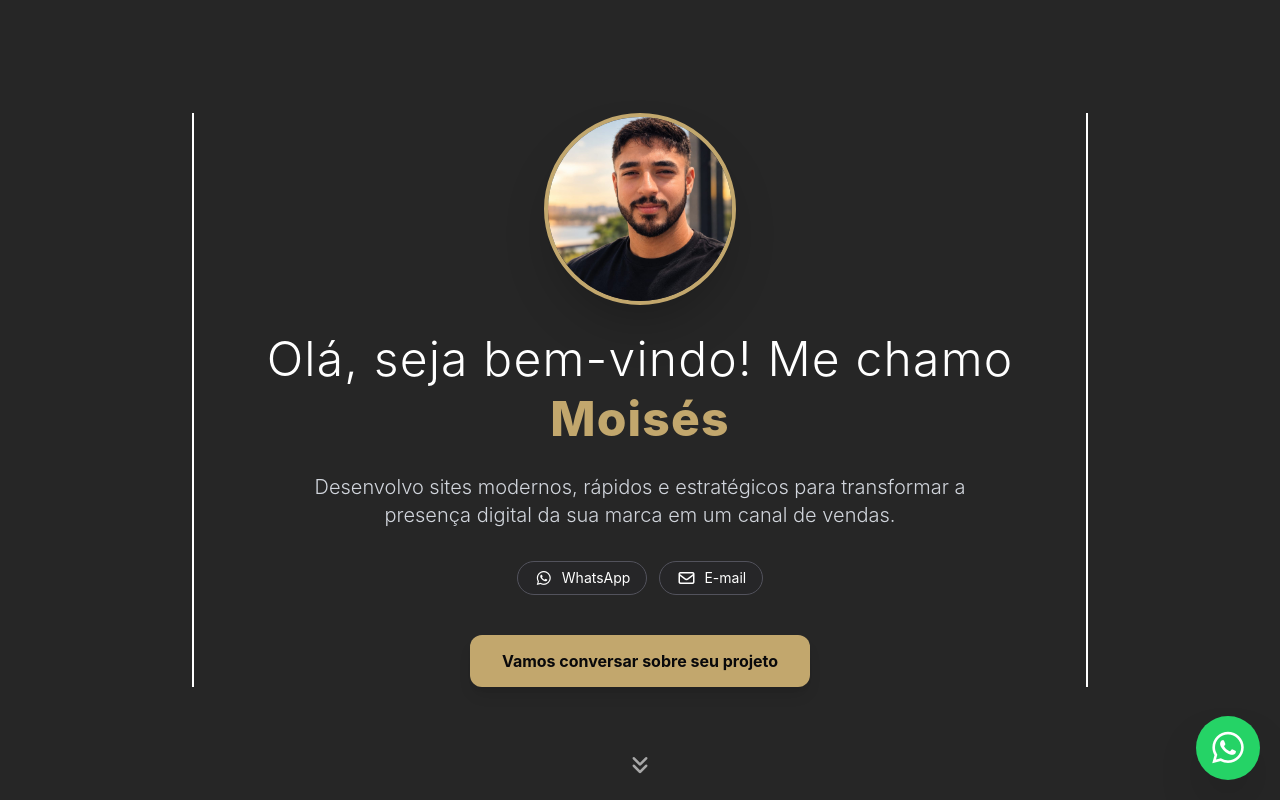
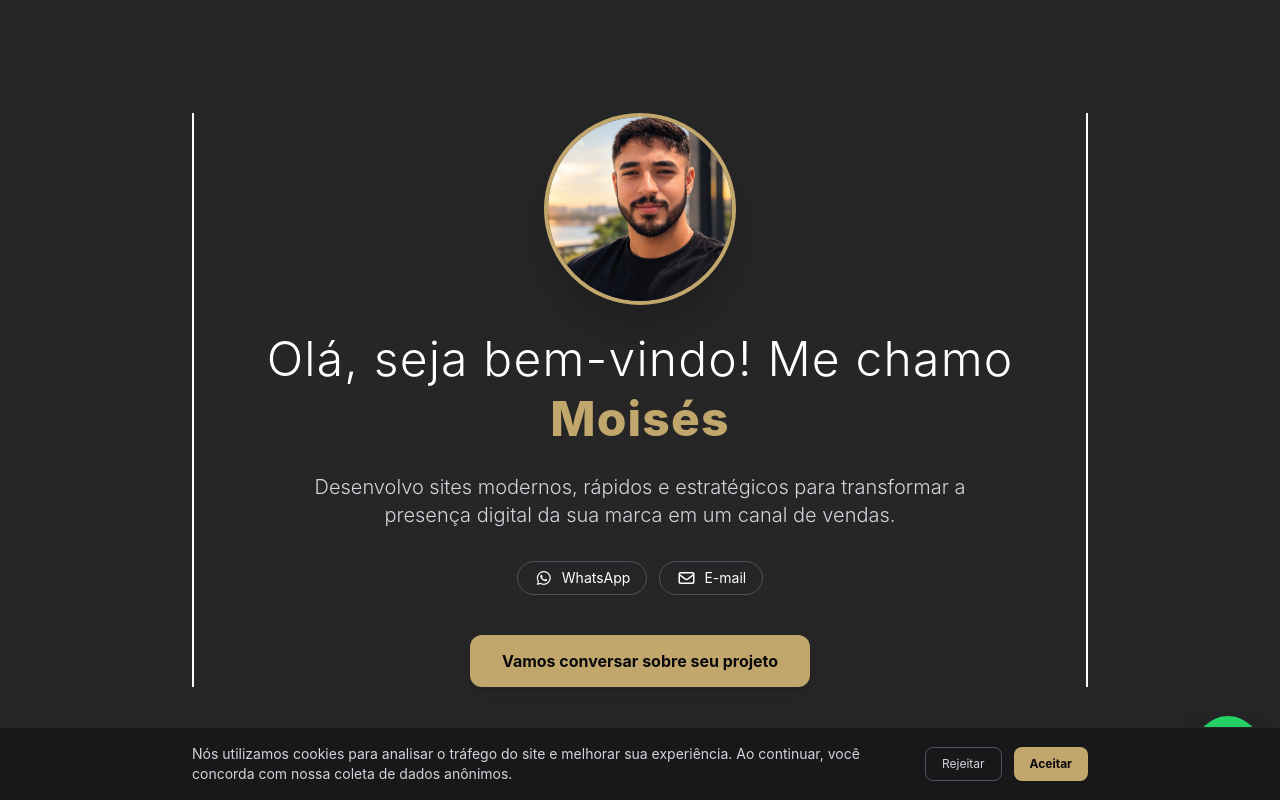
Before and after one commit to moises404/personal-portfolio, a React (Vite) app: page / in a window 1280 px wide. Shown: the top 800 px of the page. Built offline with nearby package versions, Linux system fonts and the light colour scheme.

Commit message:
update with cookiebanner and logic

```diff
--- a/index.html
+++ b/index.html
@@ -1,7 +1,27 @@
 <!doctype html>
-<html lang="en">
+<html lang="pt-BR">
   <head>
-    <!-- GA4 -->
+    <meta charset="UTF-8" />
+    <link rel="icon" type="image/svg+xml" href="/favicon.svg" />
+    <meta name="viewport" content="width=device-width, initial-scale=1.0" />
+
+    <!-- 1. Consent Mode v2 - Bloqueia o Analytics por padrão (LGPD) -->
+    <script>
+      window.dataLayer = window.dataLayer || [];
+      function gtag(){dataLayer.push(arguments);}
+
+      // Verifica se o usuário já havia aceito anteriormente
+      var hasConsent = localStorage.getItem("cookie_consent") === "granted";
+
+      gtag('consent', 'default', {
+        'ad_storage': hasConsent ? 'granted' : 'denied',
+        'analytics_storage': hasConsent ? 'granted' : 'denied',
+        'ad_user_data': hasConsent ? 'granted' : 'denied',
+        'ad_personalization': hasConsent ? 'granted' : 'denied'
+      });
+    </script>
+
+    <!-- 2. Google Tag Manager -->
     <script>
       (function (w, d, s, l, i) {
         w[l] = w[l] || [];
@@ -14,10 +34,8 @@
         f.parentNode.insertBefore(j, f);
       })(window, document, "script", "dataLayer", "GTM-MQLXDTNQ");
     </script>
-    <!--  -->
-    <meta charset="UTF-8" />
-    <link rel="icon" type="image/svg+xml" href="/favicon.svg" />
-    <meta name="viewport" content="width=device-width, initial-scale=1.0" />
+    <!-- End Google Tag Manager -->
+
     <link
       rel="stylesheet"
       href="https://cdnjs.cloudflare.com/ajax/libs/font-awesome/7.3.1/css/all.css"
@@ -25,21 +43,21 @@
       crossorigin="anonymous"
       referrerpolicy="no-referrer"
     />
-    <title>portf</title>
+    <title>Portfólio</title>
   </head>
   <body>
-    <div id="root"></div>
-    <script type="module" src="/src/main.jsx"></script>
-
     <!-- Google Tag Manager (noscript) -->
-    <noscript
-      ><iframe
+    <noscript>
+      <iframe
         src="https://www.googletagmanager.com/ns.html?id=GTM-MQLXDTNQ"
         height="0"
         width="0"
         style="display: none; visibility: hidden"
-      ></iframe
-    ></noscript>
+      ></iframe>
+    </noscript>
     <!-- End Google Tag Manager (noscript) -->
+
+    <div id="root"></div>
+    <script type="module" src="/src/main.jsx"></script>
   </body>
 </html>
--- a/src/App.jsx
+++ b/src/App.jsx
@@ -1,9 +1,13 @@
 // imgs
 import perfil from "./imgs/perfil.jpeg";
 
-// Analitycs
+// Analitycs vercel
 import { Analytics } from "@vercel/analytics/react"
 
+// Components
+import { CookieBanner } from "./components/CookieBanner";
+
+// CSS
 import "./App.css";
 
 function App() {
@@ -283,6 +287,9 @@ function App() {
         </span>
       </a>
 
+
+      <CookieBanner />
+
       <Analytics />
     </>
   );
--- /dev/null
+++ b/src/components/CookieBanner.jsx
@@ -0,0 +1,61 @@
+import React, { useState, useEffect } from "react";
+
+export function CookieBanner() {
+  const [showBanner, setShowBanner] = useState(false);
+
+  useEffect(() => {
+    // Verifica se o usuário já fez uma escolha
+    const consent = localStorage.getItem("cookie_consent");
+    if (!consent) {
+      setShowBanner(true);
+    }
+  }, []);
+
+  const handleAccept = () => {
+  localStorage.setItem("cookie_consent", "granted");
+
+  // Atualiza a instrução no Analytics para liberado
+  if (window.gtag) {
+    window.gtag('consent', 'update', {
+      'analytics_storage': 'granted',
+      'ad_storage': 'granted'
+    });
+  }
+
+  setShowBanner(false);
+  // Recarrega para garantir que os scripts de rastreamento capturem a sessão atual
+  window.location.reload();
+};
+
+  const handleDecline = () => {
+    localStorage.setItem("cookie_consent", "denied");
+    setShowBanner(false);
+  };
+
+  if (!showBanner) return null;
+
+  return (
+    <div className="fixed bottom-0 left-0 right-0 z-50 bg-zinc-900 border-t border-zinc-800 p-4 shadow-2xl text-white">
+      <div className="max-w-4xl mx-auto flex flex-col sm:flex-row items-center justify-between gap-4 text-sm">
+        <p className="text-zinc-300 text-center sm:text-left">
+          Nós utilizamos cookies para analisar o tráfego do site e melhorar sua experiência.
+          Ao continuar, você concorda com nossa coleta de dados anônimos.
+        </p>
+        <div className="flex gap-3">
+          <button
+            onClick={handleDecline}
+            className="px-4 py-2 text-xs border border-zinc-600 rounded-lg text-zinc-300 hover:bg-zinc-800 transition-colors"
+          >
+            Rejeitar
+          </button>
+          <button
+            onClick={handleAccept}
+            className="px-4 py-2 text-xs bg-[#C2A76D] text-zinc-950 font-bold rounded-lg hover:bg-[#b0945b] transition-colors"
+          >
+            Aceitar
+          </button>
+        </div>
+      </div>
+    </div>
+  );
+}
```
